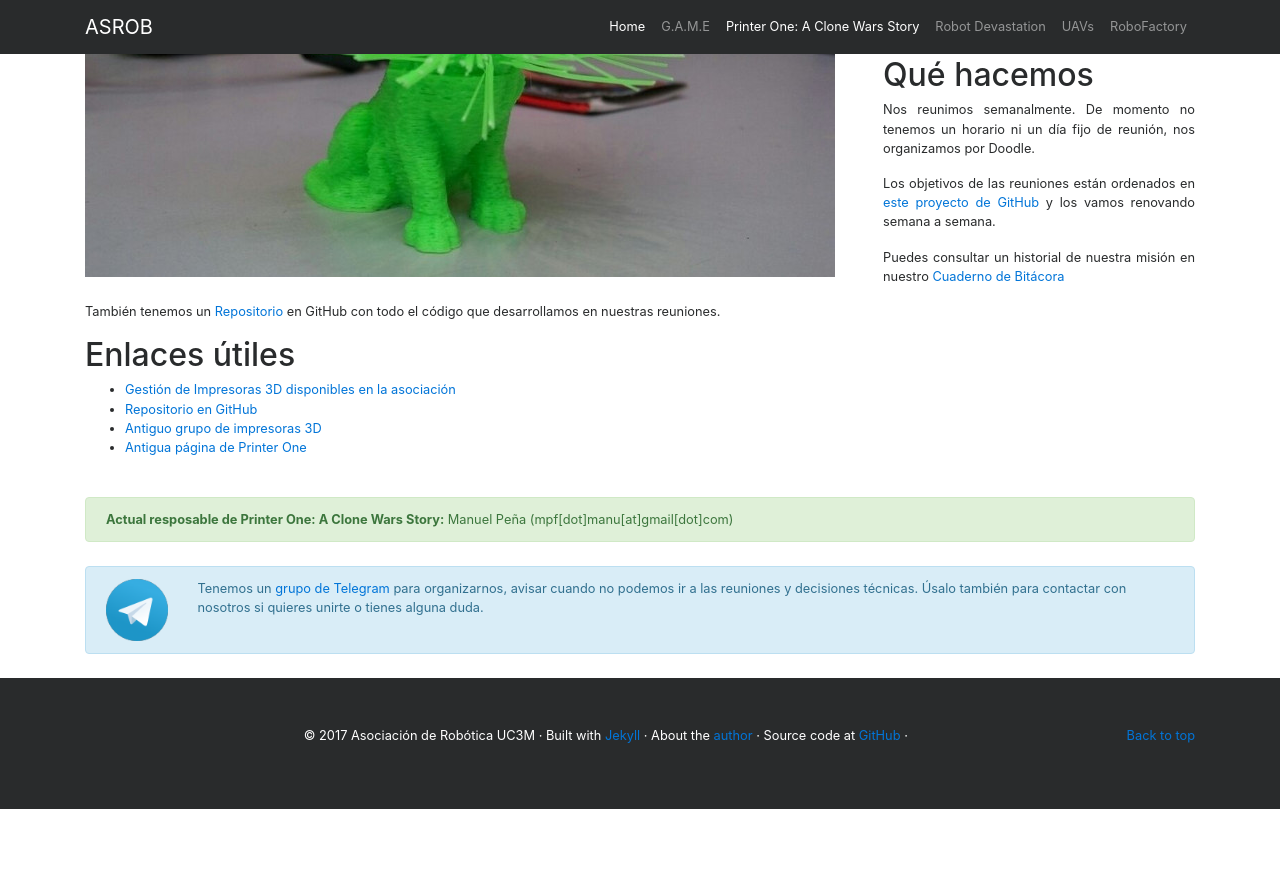
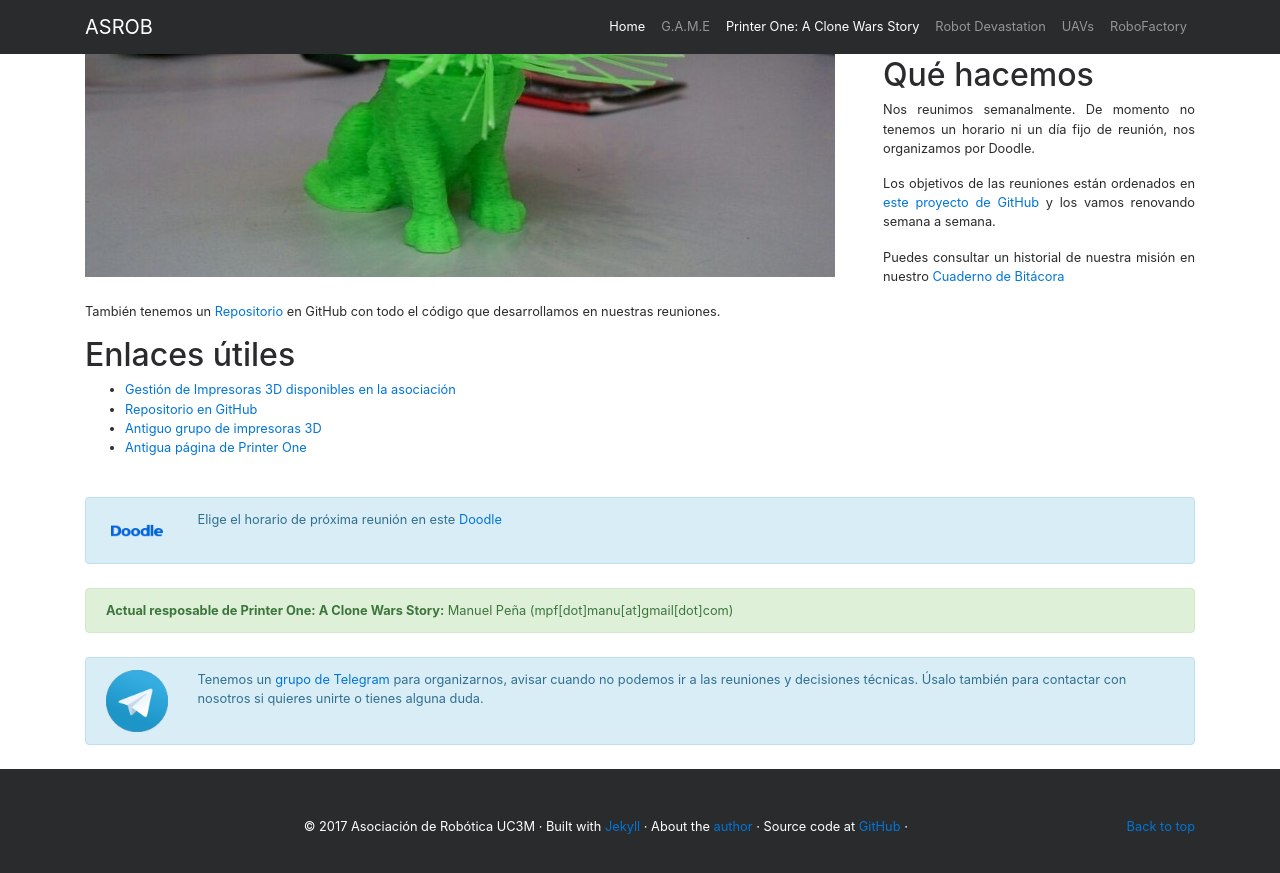
Before and after one commit to asrob-uc3m/asrob-uc3m.github.io, a Jekyll site: the page built from _workgroups/2017-05-28-printer-one.markdown, in a window 1280 px wide and 900 px high, scrolled down 950 px. Shown: the top 873 px of the window. Built offline with Jekyll 4.4.1, drawn with Linux system fonts in a browser that asks for light colours; before the commit the page ends 1759 px from its top, so only the background shows below that; some of the changed lines change nothing that is shown.

Commit message:
Printer One Doodle

```diff
--- a/_workgroups/2017-05-28-printer-one.markdown
+++ b/_workgroups/2017-05-28-printer-one.markdown
@@ -9,13 +9,13 @@ picture: /img/printer_one.png
 picture_full: /img/printer_one-full.jpg
 manager: Manuel Peña
 manager_email: mpf[dot]manu[at]gmail[dot]com
-
+next_meeting_doodle: https://doodle.com/poll/6rw9cifkt4wh6ikv
 layout: workgroup
 ---
 
 <!--- Swap next_meeting and next_meeting_doodle here --->
 <!--- next_meeting: Jueves, 21/12/2017 de 15:00 a 19:00 en 1.0.B06 --->
-<!--- next_meeting_doodle: https://doodle.com/poll/3stncsicnumdxgic --->
+<!---  --->
 
 ## Quiénes somos
 
```
